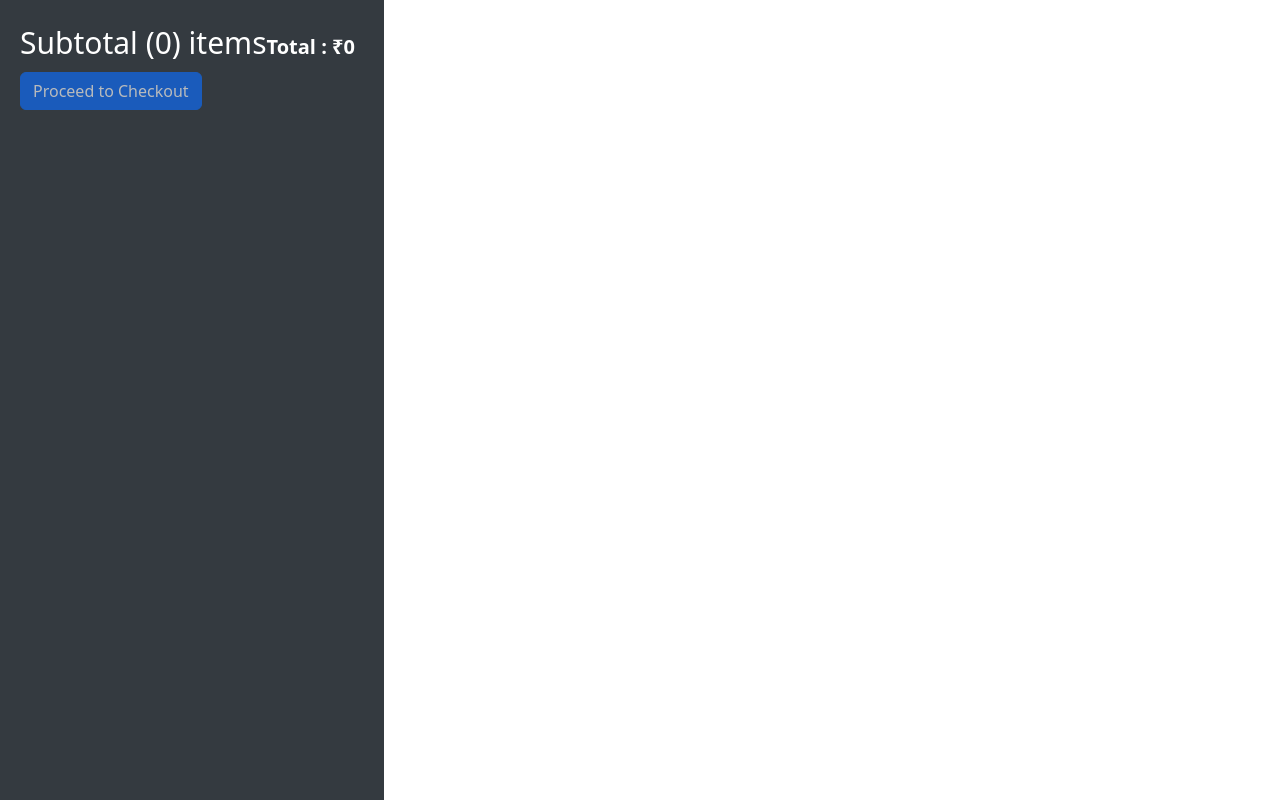
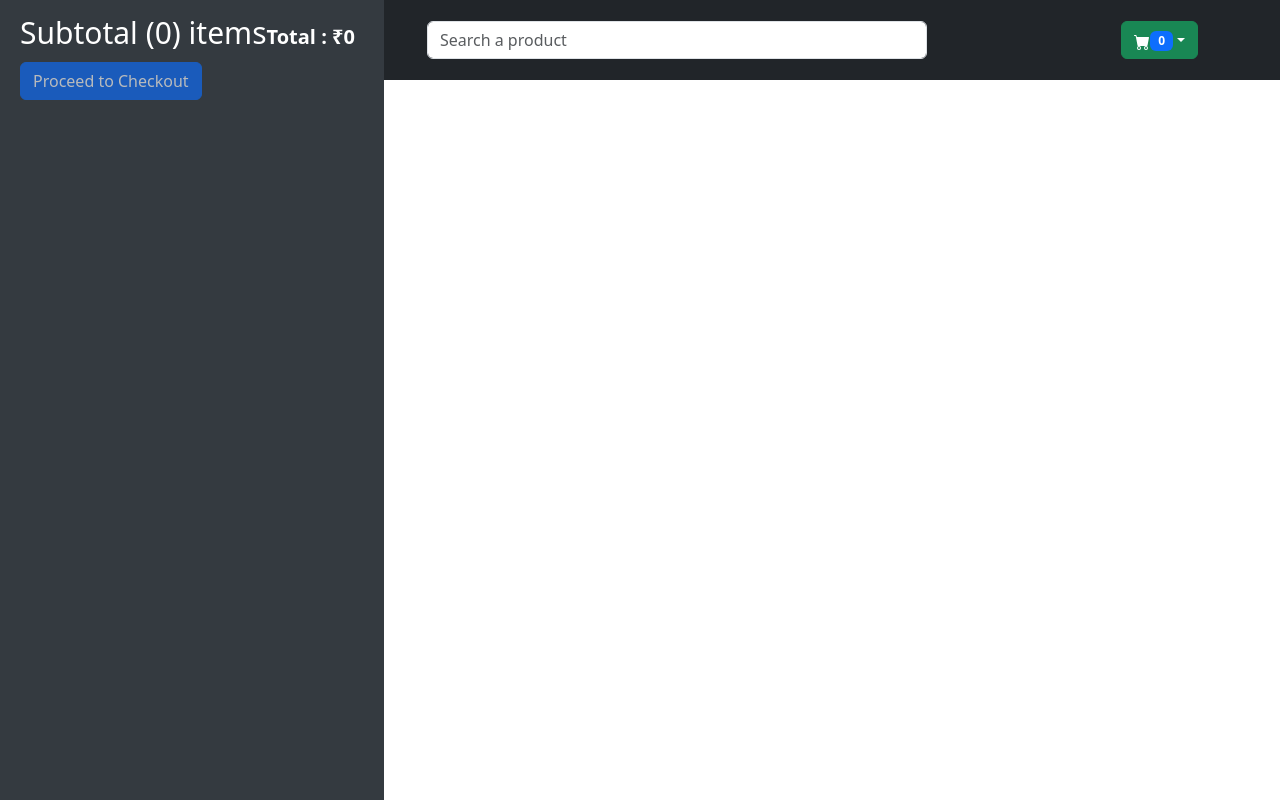
Before and after one commit to arpan-semwal/Shopping-Cart-React, a React (Vite) app in the folder shopping-cart/: page /cart in a window 1280 px wide. Built offline with nearby package versions, Linux system fonts and the light colour scheme.

Commit message:
Style.css

```diff
--- a/shopping-cart/src/App.jsx
+++ b/shopping-cart/src/App.jsx
@@ -2,10 +2,12 @@
 import { BrowserRouter , Routes , Route } from "react-router-dom";
 import Home from "./components/Home";
 import Cart from "./components/Cart";
+import Header from "./components/Header";
+
 const App = () => {
   return (
     <BrowserRouter>
-
+      <Header/>
       <div>
         <Routes>
           <Route path="/"  element={<Home/>}/>
--- a/shopping-cart/src/components/Home.jsx
+++ b/shopping-cart/src/components/Home.jsx
@@ -47,7 +47,7 @@ const Home = () => {
 
   return (
     <div>
-      <Header /> {/* Render the Header component */}
+
       <div className="home">
         <Filters />
         <div className="productContainer">
--- a/shopping-cart/src/components/style.css
+++ b/shopping-cart/src/components/style.css
@@ -18,6 +18,7 @@
     color: white;
     padding: 20px;
     width: 30%;
+    padding-top: 10px;
     /* Adjust the width of the sidebar */
     position: fixed;
     /* Set the sidebar to a fixed position */
```
